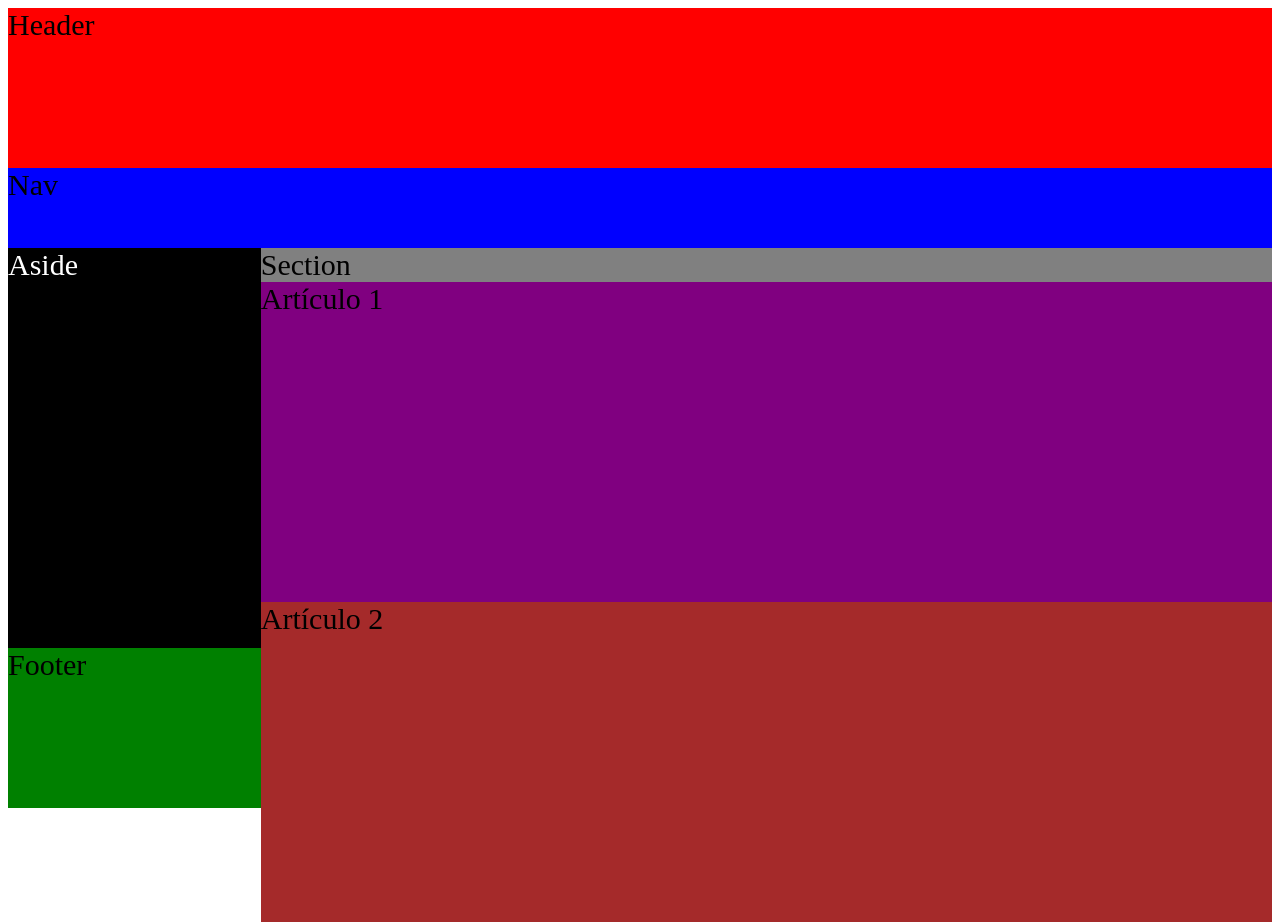
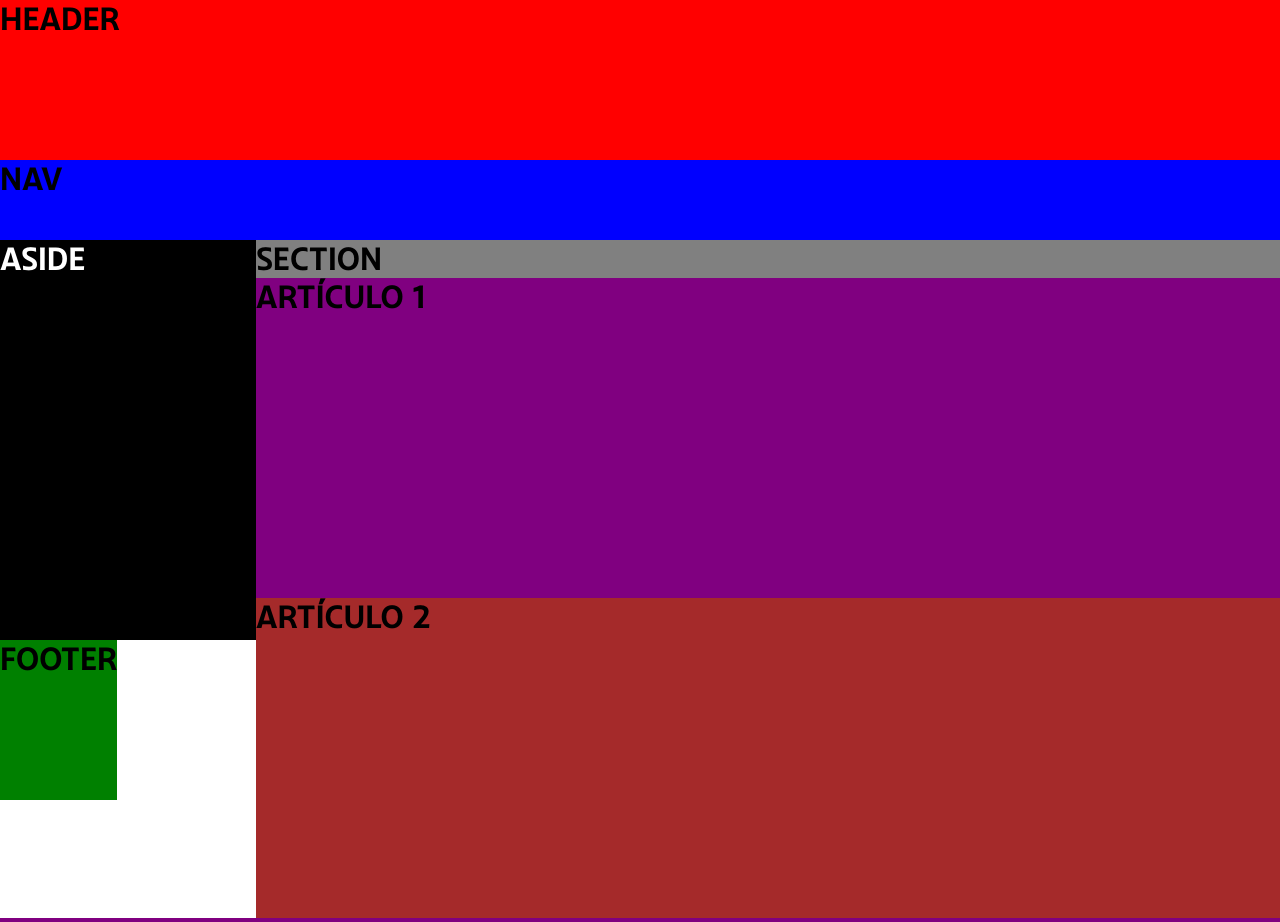
Before and after one commit to ggomezl01/DIW_GonzaloGomez, a PHP site: page /ejerciciofondo.html in a window 1280 px wide. Run offline with PHP 8.4, Linux system fonts and the light colour scheme.

Commit message:
Fuente chulapa y completar página
En casa jsandbox y css diner

```diff
--- a/ejFondoCSS.css
+++ b/ejFondoCSS.css
@@ -1,3 +1,10 @@
+@font-face {
+    font-family: 'Chulapa';
+    src: url('fonts/Chulapa-Bold.otf') format('truetype');
+}
+body{
+    margin: 0px;
+}
 header{
     background-color: red;
     height: 20vh;
@@ -17,21 +24,21 @@
     background-color: grey;
     height: 50vh;
     width: 80%;
-    display: inline-block;
+    float: left;
 }
 article{
+    background-color: purple;
     height: 40vh;
 }
-#articulo1{
-    background-color: purple;
-}
-#articulo2{
+article + article{
     background-color: brown;
 }
 footer{
     background-color: green;
     height: 20vh;
+    float: left;
 }
 *{
     font-size: 30px;
+    font-family: 'Chulapa';
 }
--- a/ejerciciofondo.html
+++ b/ejerciciofondo.html
@@ -10,12 +10,14 @@
 <body>
     <header>Header</header>
     <nav>Nav</nav>
+    <div>
         <aside>Aside</aside>
         <section>
             Section
             <article id="articulo1">Artículo 1</article>
             <article id="articulo2">Artículo 2</article>
         </section>
+    </div>
     <footer>Footer</footer>
 </body>
 </html>
```
Also changed, not shown: fonts/Chulapa-Bold.otf (added). Lines whose indentation alone changed are shown as unchanged.
